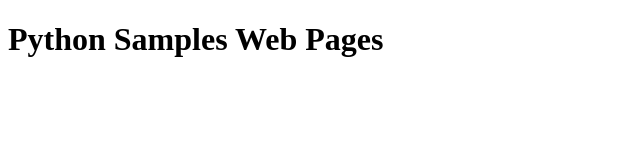
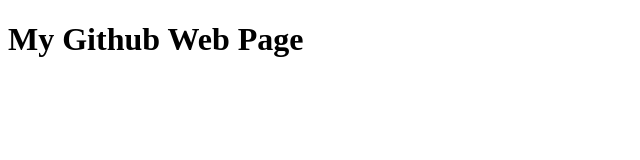
Before and after one commit to tolgakameroglu/tolgakameroglu.github.io, a plain HTML site: page index.html in a window 1280 px wide. Shown: the whole page, without its empty margins (0-640 px from the left). Drawn offline with Linux system fonts and the light colour scheme.

Commit message:
change index.html

```diff
--- a/index.html
+++ b/index.html
@@ -7,6 +7,6 @@
     <title>Python Samples</title>
 </head>
 <body>
-    <h1>Python Samples Web Pages</h1>
+    <h1>My Github Web Page</h1>
 </body>
 </html>
```
